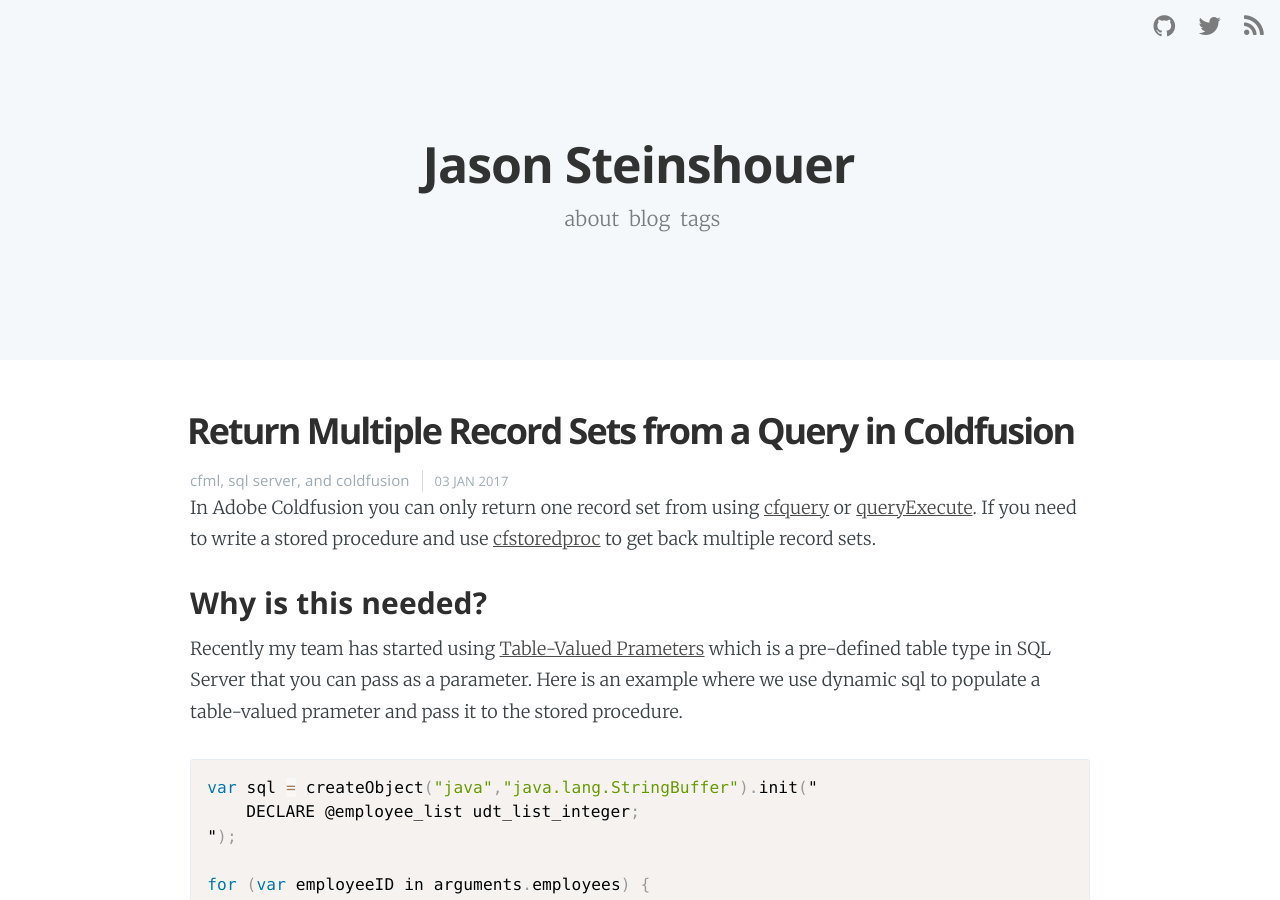
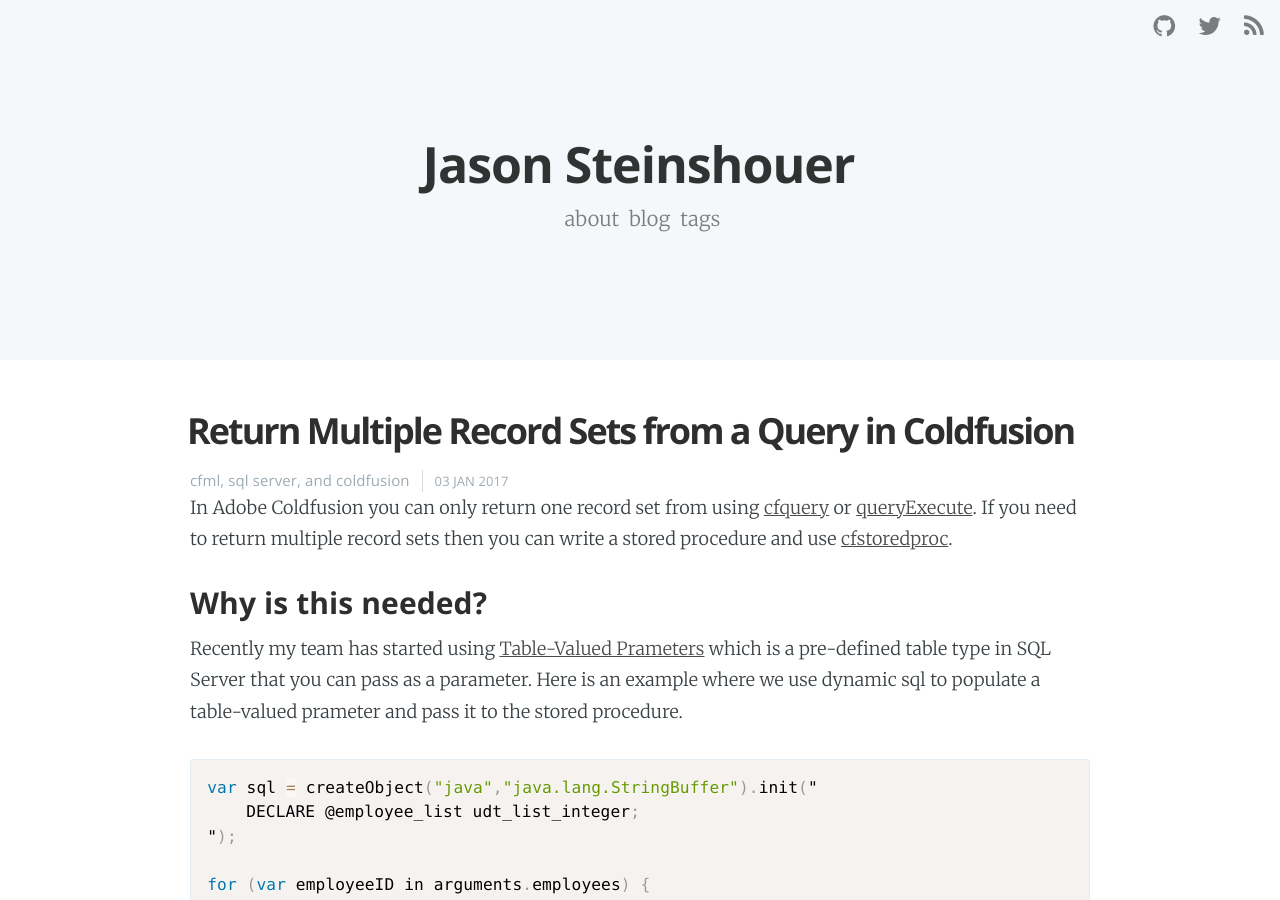
Before and after one commit to jsteinshouer/jsteinshouer.github.io, a Jekyll site: the page built from _posts/2017-01-03-return-multiple-record-sets-in-coldfusion.md, in a window 1280 px wide and 900 px high. Built offline with Jekyll 4.4.1, drawn with Linux system fonts in a browser that asks for light colours; comment, search, counter and statistics services are not loaded.

Commit message:
modified blog post

```diff
--- a/_posts/2017-01-03-return-multiple-record-sets-in-coldfusion.md
+++ b/_posts/2017-01-03-return-multiple-record-sets-in-coldfusion.md
@@ -7,7 +7,7 @@
 disqus: true
 ---
 
-In Adobe Coldfusion you can only return one record set from using [cfquery](http://cfdocs.org/cfquery) or [queryExecute](http://cfdocs.org/cfquery). If you need to write a stored procedure and use [cfstoredproc](http://cfdocs.org/cfstoredproc) to get back multiple record sets.
+In Adobe Coldfusion you can only return one record set from using [cfquery](http://cfdocs.org/cfquery) or [queryExecute](http://cfdocs.org/cfquery). If you need to return multiple record sets then you can write a stored procedure and use [cfstoredproc](http://cfdocs.org/cfstoredproc).
 
 ### Why is this needed?
 
```
